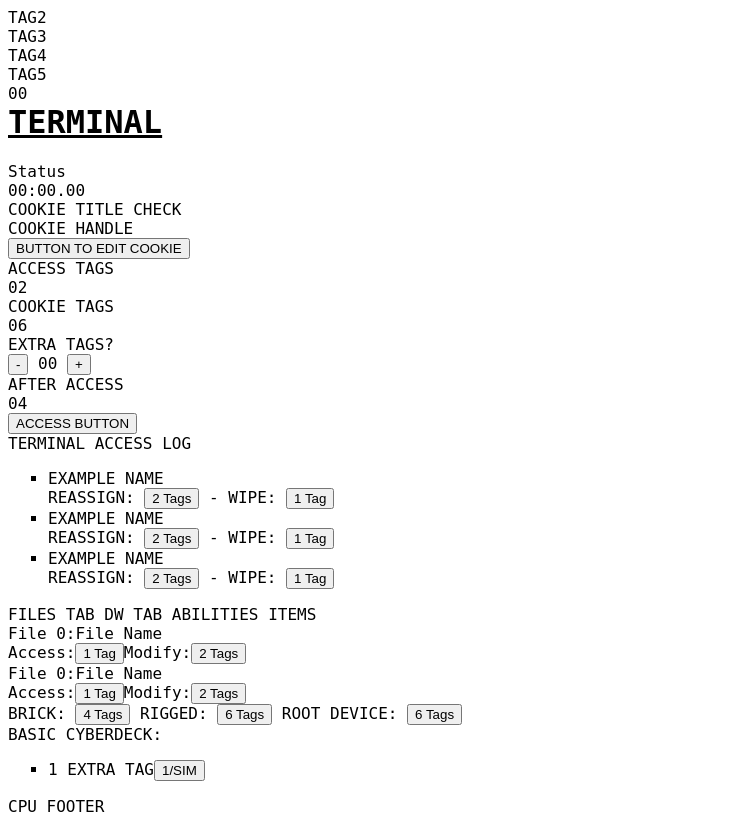
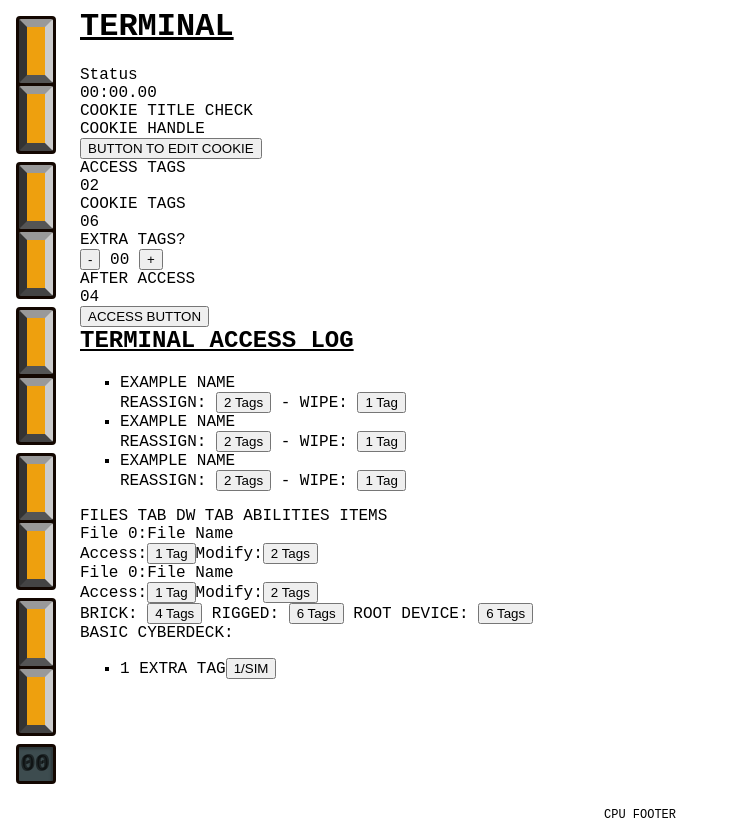
Before and after one commit to TheHexCode/CPU-Terminal, a PHP site: page /terminal.html in a window 1280 px wide. Shown: the whole page, without its empty margins (0-731 px from the left). Before the commit the page ends 812 px from the top, so only its background shows below. Run offline with PHP 8.4, Linux system fonts and the light colour scheme.

Commit message:
styling and mark-up changes

```diff
--- a/Resources/Styles/styles.css
+++ b/Resources/Styles/styles.css
@@ -1,6 +1,8 @@
 html {
     font-size: 1rem;
-    --accent: #e2b111;
+    --borders: #130701;
+    --accent: #eea00e;
+    --black: #000;
 }
 
 * {
@@ -8,7 +10,9 @@ html {
 }
 
 body {
-    font-family: monospace;
+    font-family: 'Courier New', Courier, monospace;
+    margin: 0;
+    padding: 8px;
 }
 
 h1,
@@ -51,16 +55,97 @@ label {
     text-transform: uppercase;
 }
 
+body {
+    max-height: calc(100vh - 16px);
+}
+
+footer {
+    text-align: center;
+    font-size: 0.75rem;
+    padding: 1rem;
+}
+
+.contained {
+    display: flex;
+    flex-flow: row nowrap;
+    gap: 1rem;
+}
+
 .options,
 .info {
-    border: 0.15rem solid black;
+    border: 0.15rem solid var(--black);
     padding: 1rem;
     margin: 1rem;
     border-radius: 1rem;
 }
 
+.options h2,
+.preview h2 {
+    text-align: center;
+}
+
 .tags {
-    display: inline-block;
+    display: inline-flex;
+    flex-flow: column nowrap;
+    width: clamp(3rem, 3.5rem, 4rem);
+    /* height: var(--common-height); */
+    height: calc(100vh - 16px);
+    align-items: stretch;
+    justify-content: space-between;
+    padding: 0.5rem;
+    gap: 0.5rem
+}
+
+.tags > div:not(:last-child) {
+    display: flex;
+    flex-flow: column nowrap;
+    justify-content: space-between;
+    height: 100%;
+    border: 0.2rem solid var(--borders);
+    border-radius: 0.25rem;
+    background: var(--borders);
+}
+
+.tags > div:last-child {
+    --timer-face: #3d4c4f;
+    --common: rgba(0,0,0,0.5);
+    display: flex;
+    flex-flow: column nowrap;
+    justify-content: center;
+    align-items: center;
+    font-size: 1.5rem;
+    color: var(--common);
+    text-shadow: -0.065em 0.05em 0 var(--common);
+    box-shadow: inset -0.15rem 0.15rem 0.1rem rgba(0,0,0,0.25);
+    aspect-ratio: 1 / 1;
+    overflow: clip;
+    background: var(--timer-face);
+    border-radius: 0.25rem;
+    border: 0.2rem solid var(--borders);
+    text-align: center;
+    font-weight: 900;
+}
+
+.top,
+.bottom{
+    --top: #999;
+    --left: #333;
+    --bottoms-bottom: #444;
+    --tops-bottom: #555;
+    --right: #ccc;
+    background: var(--accent);
+    border-width: 0.5rem;
+    border-style: solid;
+    border-left-color: var(--left);
+    border-bottom-color: var(--bottoms-bottom);
+    border-top-color: var(--top);
+    border-right-color: var(--right);
+    height: calc(50% - 0.1rem);
+    border-radius: 0.125rem;
+}
+
+.top{
+    border-bottom-color: var(--tops-bottom);
 }
 
 .hidden {
--- a/profile.html
+++ b/profile.html
@@ -64,11 +64,11 @@
 					<section>
 						<div class="info">
 							<h2>NO PRIMARY ROLE SELECTED</h2>
-								<p>Please select a <em>Primary Role</em> in the drop-down above, even if it's Other.</p>
+								<p>Please select a <em>Primary Role</em> in the dropdown above, even if it's <em>Other</em>.</p>
 						</div>
 						<div class="info">
 							<h2>OTHER PRIMARY ROLE SELECTED</h2>
-								<p>Your <em>Primary Role</em> is not one which provides any hacking benefits. If you have a <em>Secondary Role</em>, make sure to select them in the drop-down above, or utilize the <em>Standard Role</em> for your payload.</p>
+								<p>Your <em>Primary Role</em> is not one which provides any hacking benefits. If you have a <em>Secondary Role</em>, make sure to select them in the dropdown above, or utilize the <em>Standard Role</em> for your payload.</p>
 						</div>
 					</section>
 					<section class="options">
--- a/terminal.html
+++ b/terminal.html
@@ -10,25 +10,22 @@
 <!--<script type="text/javascript" src="suffix.js"></script>-->
 </head>
 	<body>
+		<div class="contained">
 			<div class="tags"> <!--TAGS-->
 				<div id="pair1">
 					<div class="top">
 					</div>
 					<div class="bottom">
-					TAG2
 					</div>
 				</div>
 				<div id="pair2">
 					<div class="top">
-					TAG3
 					</div>
 					<div class="bottom">
-					TAG4
 					</div>
 				</div>
 				<div id="pair3">
 					<div class="top">
-					TAG5
 					</div>
 					<div class="bottom">
 					</div>
@@ -79,7 +76,7 @@
 				</div>
 				<div> <!--PAGE TWO-->
 					<div>
-					<div>TERMINAL ACCESS LOG</div>
+						<h2>TERMINAL ACCESS LOG</h2>
 						<ul>
 							<li>EXAMPLE NAME
 								<div>
@@ -106,11 +103,11 @@
 							<span>ITEMS</span>
 						</div>
 						<div> <!--FILES-->
-						<span>File 0:</span><span>File Name</span><br/>
-						<span>Access:</span><button>1 Tag</button><span>Modify:</span><button>2 Tags</button><br/>
+							<span>File 0:</span><span>File Name</span><br>
+							<span>Access:</span><button>1 Tag</button><span>Modify:</span><button>2 Tags</button>
 						</div>
 						<div> <!--DARK WEB-->
-						<span>File 0:</span><span>File Name</span><br/>
+							<span>File 0:</span><span>File Name</span><br>
 							<span>Access:</span><button>1 Tag</button><span>Modify:</span><button>2 Tags</button>
 						</div>
 						<div> <!--ABILITIES-->
@@ -128,9 +125,10 @@
 						</div>
 					</div>
 				</div>
+			</main>
+		</div>
 		<footer>
 			<span>CPU FOOTER</span>
 		</footer>
-		<main>
 	</body>
 </html>
```
Lines whose indentation alone changed are shown as unchanged.
